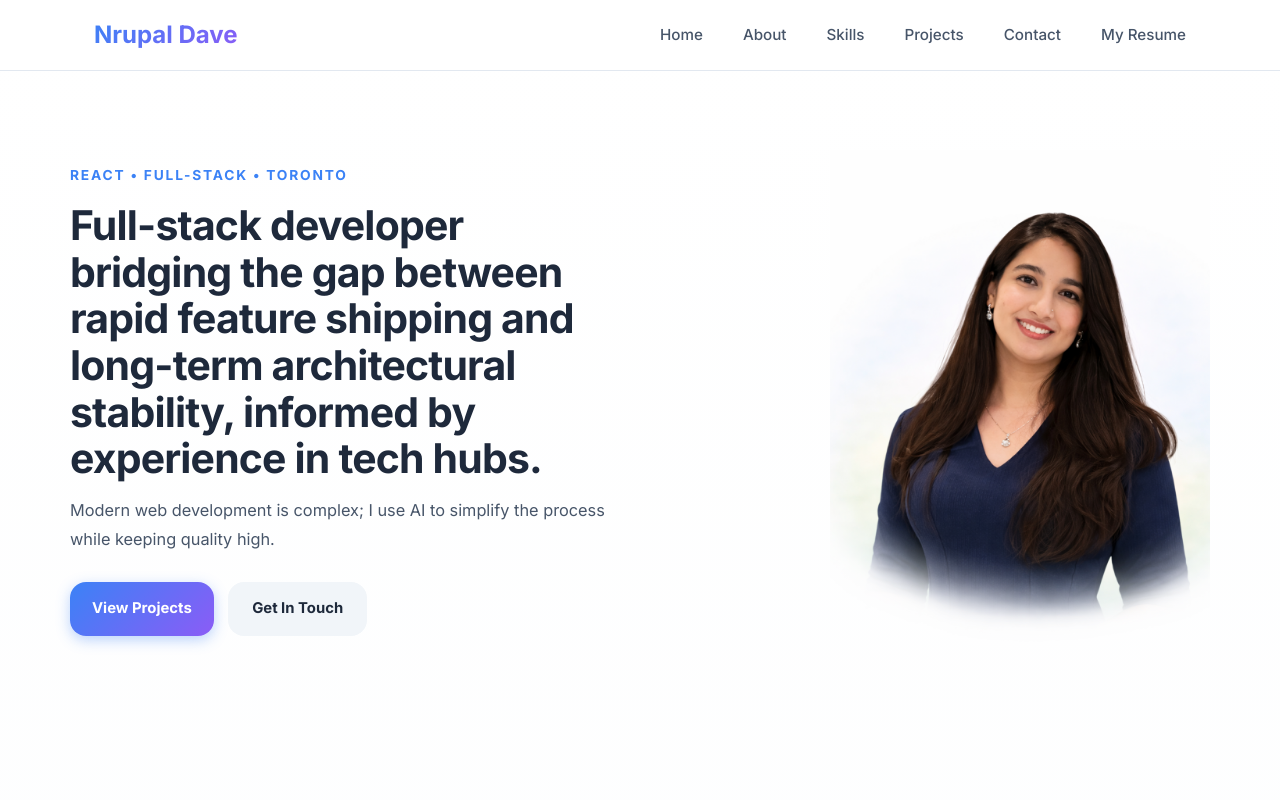
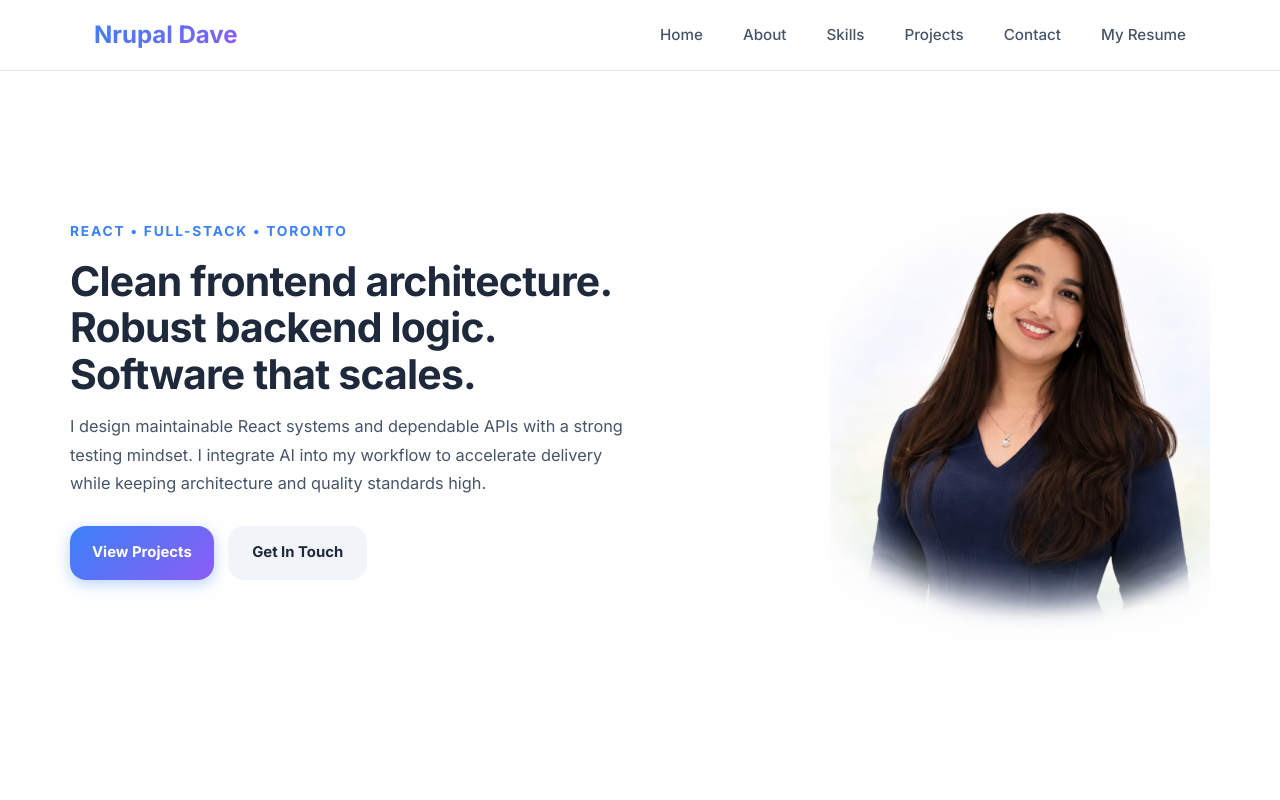
Before and after one commit to DaveNrupal/my-portfolio, a React (Vite) app: page / in a window 1280 px wide. Shown: the top 800 px of the page. Built offline with nearby package versions, Linux system fonts and the light colour scheme.

Commit message:
Update title

```diff
--- a/src/components/Hero.jsx
+++ b/src/components/Hero.jsx
@@ -5,13 +5,14 @@ function Hero() {
         <p className="hero-kicker">React • Full-Stack • Toronto</p>
 
         <h1 className="hero-title">
-          Full-stack developer bridging the gap between rapid feature shipping and
-          long-term architectural stability, informed by experience in tech hubs.
+          Clean frontend architecture. Robust backend logic. Software that
+          scales.
         </h1>
 
         <p className="hero-description">
-          Modern web development is complex; I use AI to simplify the process
-          while keeping quality high.
+          I design maintainable React systems and dependable APIs with a strong
+          testing mindset. I integrate AI into my workflow to accelerate
+          delivery while keeping architecture and quality standards high.
         </p>
 
         <div className="hero-buttons">
```
